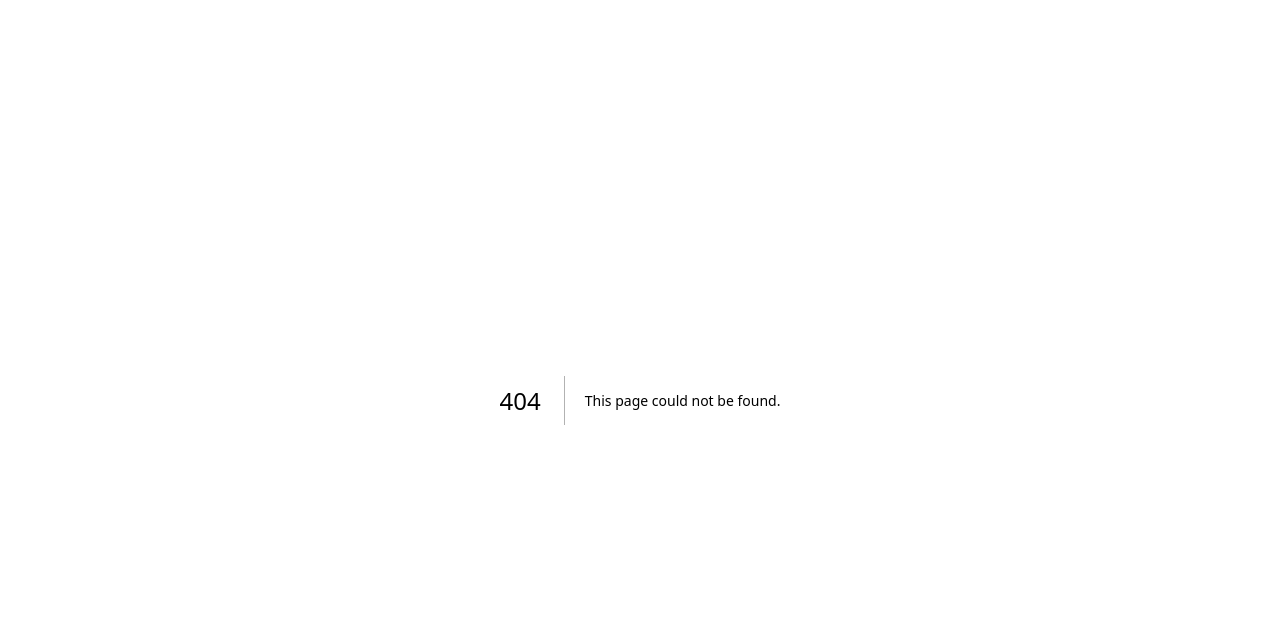
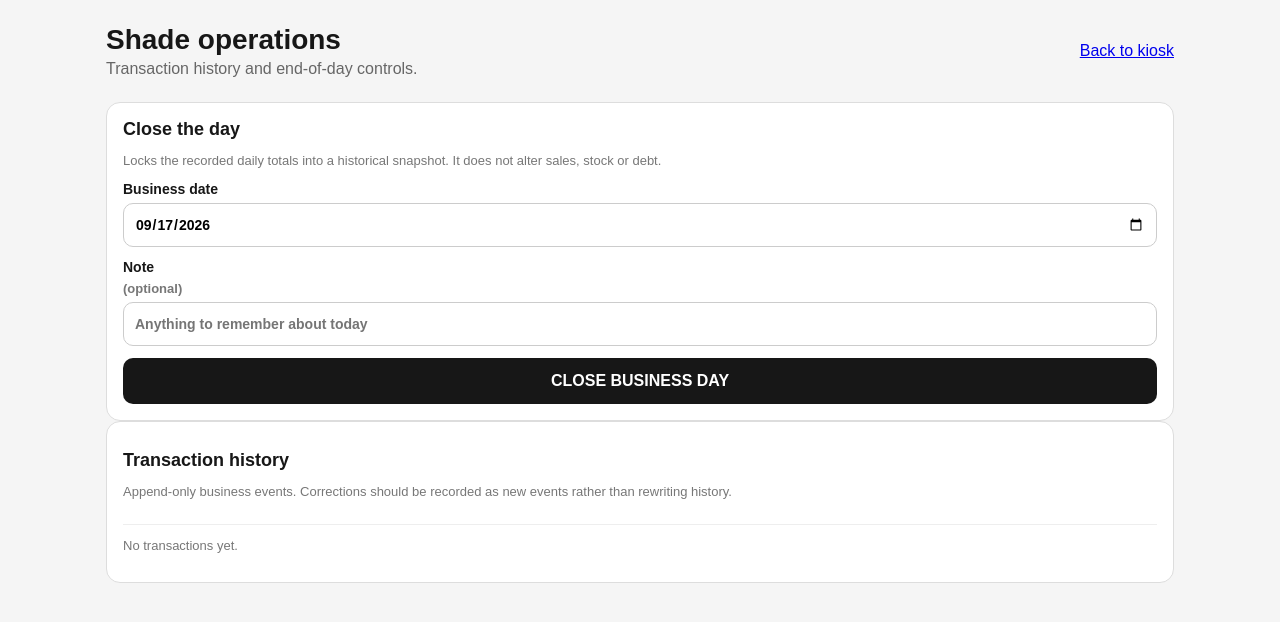
Before and after one commit to Udene1/Shade, a Next.js app: page /operations in a window 1280 px wide. Before the commit this address had no page. Shown: the top 622 px of the page. Built offline with nearby package versions, Linux system fonts and the light colour scheme; no server answers; the database is empty.

Commit message:
feat: add operations page for transaction history and day closing

```diff
--- /dev/null
+++ b/app/operations/page.tsx
@@ -0,0 +1,11 @@
+import { sql } from "@/lib/db";
+import { DayClosing, TransactionHistory, type HistoryRow } from "@/app/components/KioskOperations";
+
+export const dynamic = "force-dynamic";
+
+export default async function OperationsPage() {
+  const rows = process.env.DATABASE_URL ? await sql`SELECT transaction_type, transaction_id, occurred_at, product_name, quantity, unit_price, unit_cost, amount, counterparty, note FROM transaction_history ORDER BY occurred_at DESC, transaction_id DESC LIMIT 100` : [];
+  const history = rows as HistoryRow[];
+  const today = new Date().toISOString().slice(0, 10);
+  return <main><header className="header"><div><h1>Shade operations</h1><p>Transaction history and end-of-day controls.</p></div><a href="/">Back to kiosk</a></header><DayClosing defaultDate={today} /><TransactionHistory rows={history} /></main>;
+}
```
